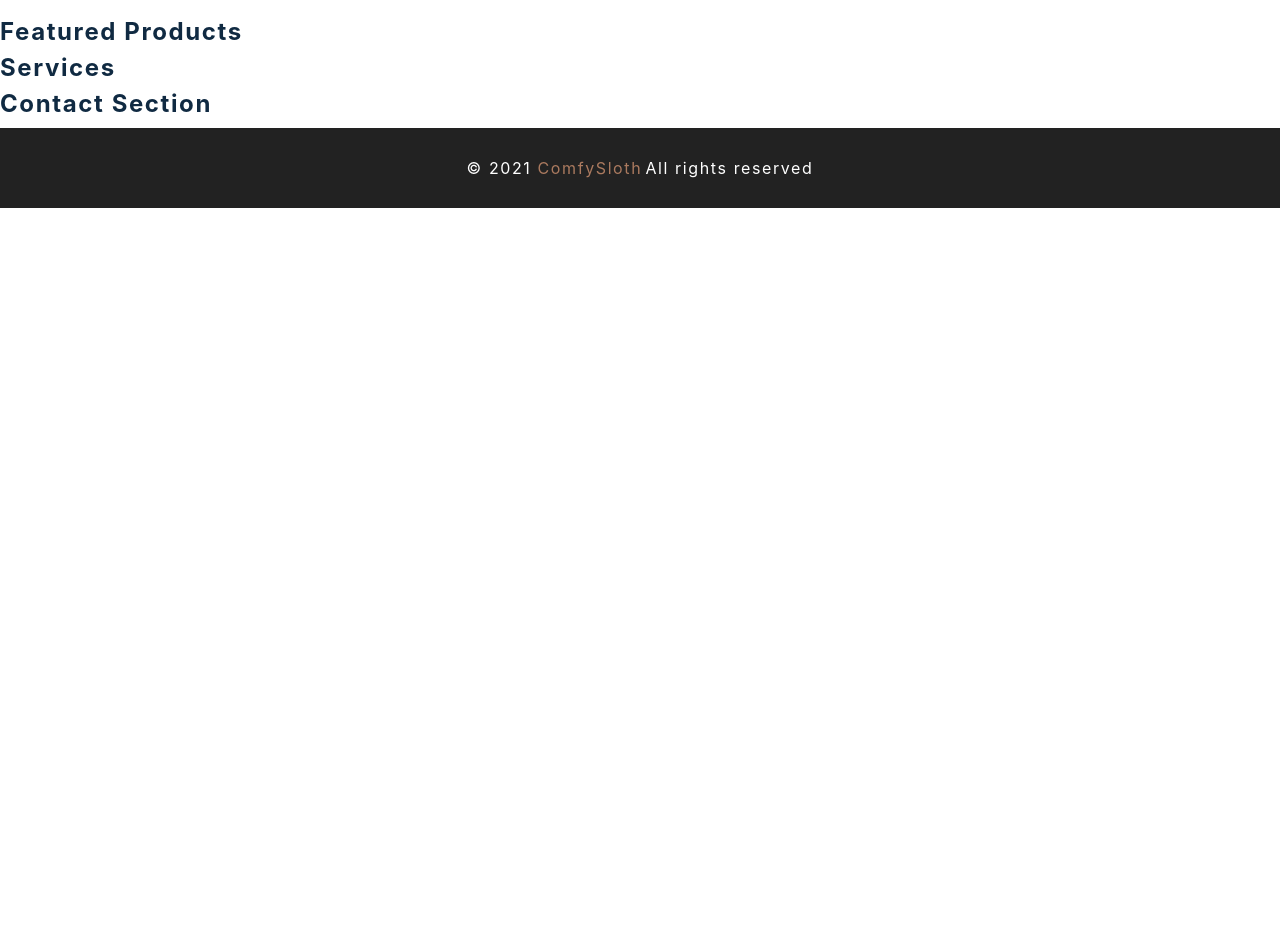
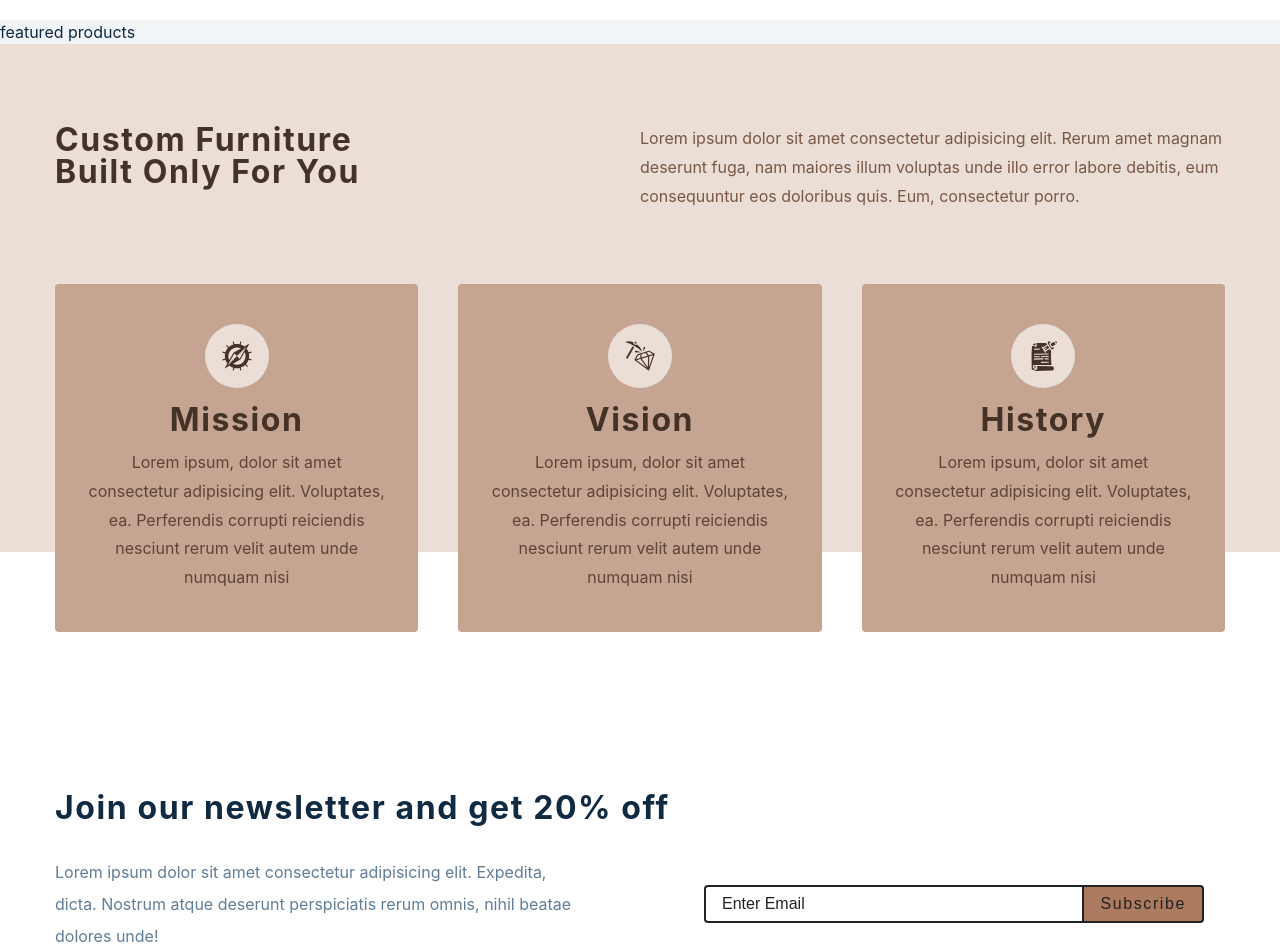
Before and after one commit to ruslanepi/ecom-project, a React (Create React App) app: page / in a window 1280 px wide. Shown: the part 780-1732 px from the top of the page. Before the commit the page ends 988 px from the top, so only its background shows below. Built offline with nearby package versions, Linux system fonts and the light colour scheme; no server answers; the HTML template or start-up script is replaced by a standard one.

Commit message:
added 3 block of main page + fetch products

```diff
--- a/src/components/Contact.js
+++ b/src/components/Contact.js
@@ -2,7 +2,30 @@
 import styled from 'styled-components'
 
 const Contact = () => {
-  return <h4>contact section</h4>
+  return (
+    <Wrapper>
+      <div className='section-center'>
+        <h3>Join our newsletter and get 20% off</h3>
+        <div className='content'>
+          <p>
+            Lorem ipsum dolor sit amet consectetur adipisicing elit. Expedita,
+            dicta. Nostrum atque deserunt perspiciatis rerum omnis, nihil beatae
+            dolores unde!
+          </p>
+          <form className='contact-form'>
+            <input
+              type='email'
+              placeholder='enter email'
+              className='form-input'
+            />
+            <button type='submit' className='submit-btn'>
+              subscribe
+            </button>
+          </form>
+        </div>
+      </div>
+    </Wrapper>
+  )
 }
 const Wrapper = styled.section`
   padding: 5rem 0;
--- a/src/components/FeaturedProducts.js
+++ b/src/components/FeaturedProducts.js
@@ -7,7 +7,7 @@
 import Product from './Product'
 
 const FeaturedProducts = () => {
-  return <h4>featured products</h4>
+  return <Wrapper>featured products</Wrapper>
 }
 
 const Wrapper = styled.section`
--- a/src/components/Services.js
+++ b/src/components/Services.js
@@ -3,7 +3,36 @@
 import { services } from '../utils/constants'
 
 const Services = () => {
-  return <h4>services </h4>
+  return (
+    <Wrapper>
+      <div className='section-center'>
+        <article className='header'>
+          <h3>
+            custom furniture <br />
+            built only for you
+          </h3>
+          <p>
+            Lorem ipsum dolor sit amet consectetur adipisicing elit. Rerum amet
+            magnam deserunt fuga, nam maiores illum voluptas unde illo error
+            labore debitis, eum consequuntur eos doloribus quis. Eum,
+            consectetur porro.
+          </p>
+        </article>
+        <div className='services-center'>
+          {services.map((service) => {
+            const { id, icon, title, text } = service
+            return (
+              <article key={id} className='service'>
+                <span className={icon}>{icon}</span>
+                <h3>{title}</h3>
+                <p>{text}</p>
+              </article>
+            )
+          })}
+        </div>
+      </div>
+    </Wrapper>
+  )
 }
 
 const Wrapper = styled.section`
--- a/src/context/products_context.js
+++ b/src/context/products_context.js
@@ -30,6 +30,15 @@
     dispatch({ type: SIDEBAR_CLOSE })
   }
 
+  const fetchProduct = async (url) => {
+    const responce = await axios.get(url)
+    console.log(responce)
+  }
+
+  useEffect(() => {
+    fetchProduct(url)
+  }, [])
+
   return (
     <ProductsContext.Provider value={{ ...state, openSidebar, closeSidebar }}>
       {children}
```
